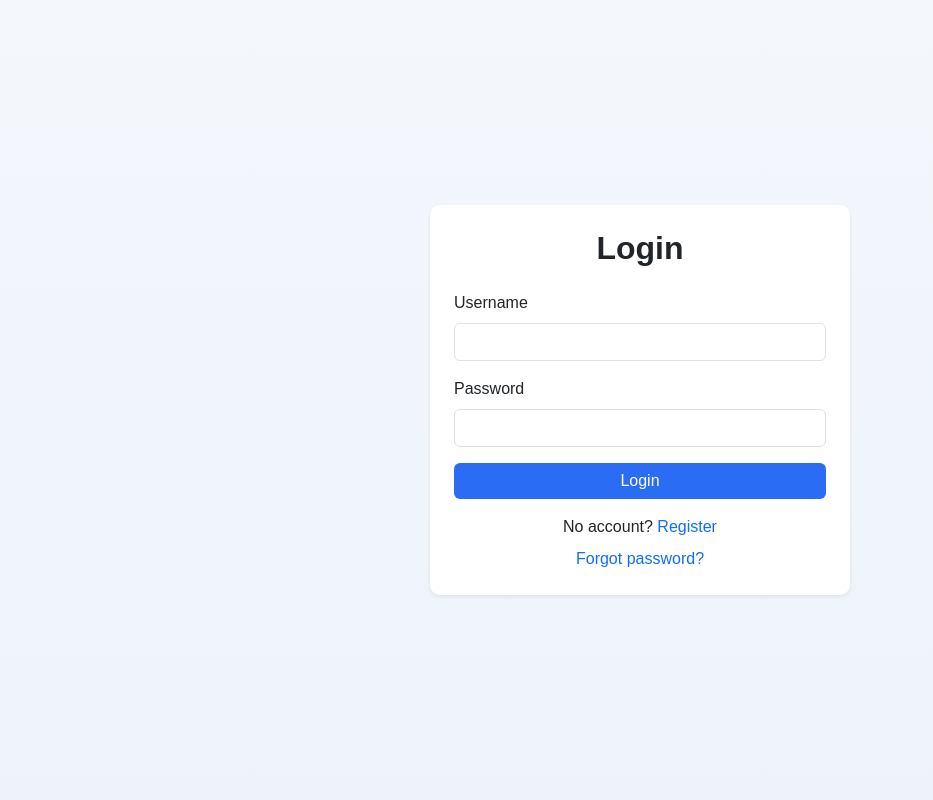
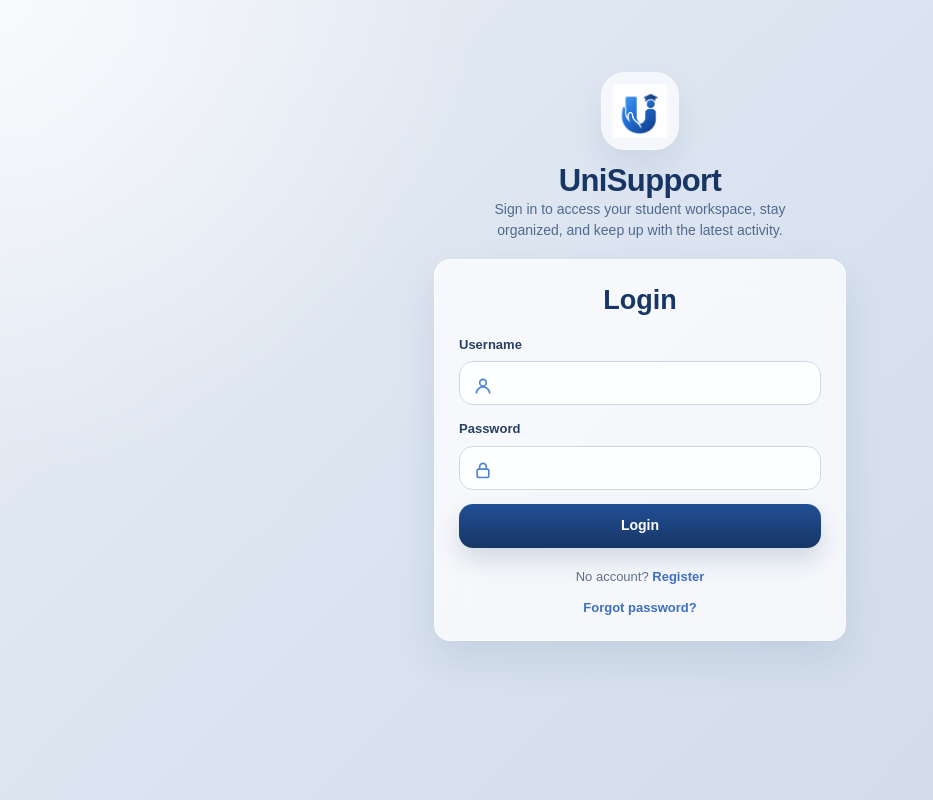
Before and after one commit to Vafeiss/University-Web-Applications-System-B, a PHP site: page /frontend/login.php in a window 1280 px wide. Shown: the whole page, without its empty margins (0-933 px from the left). Run offline with PHP 8.4, Linux system fonts and the light colour scheme; some libraries are stand-ins or nearby versions.

Commit message:
Refine admin dashboard and login page design

```diff
--- a/frontend/login.php
+++ b/frontend/login.php
@@ -95,56 +95,269 @@ if ($_SERVER["REQUEST_METHOD"] === "POST") {
 
 <!-- Custom Styles -->
 <link rel="stylesheet" href="/University-Web-Applications-System-B/frontend/assets/style.css">
+<style>
+body {
+    min-height: 100vh;
+    margin: 0;
+    font-family: Arial, Helvetica, sans-serif;
+    background:
+        radial-gradient(circle at top left, rgba(255, 255, 255, 0.72), transparent 32%),
+        linear-gradient(135deg, #e9eef6 0%, #dbe4f0 42%, #cfd9e8 100%);
+    color: #173665;
+}
+
+.login-shell {
+    min-height: 100vh;
+    display: flex;
+    align-items: flex-start;
+    justify-content: center;
+    padding: 24px 18px 32px;
+}
+
+.login-stack {
+    width: min(412px, 100%);
+    display: flex;
+    flex-direction: column;
+    align-items: center;
+    gap: 18px;
+    margin-top: clamp(18px, 6vh, 52px);
+}
+
+.login-brand {
+    display: flex;
+    flex-direction: column;
+    align-items: center;
+    gap: 12px;
+    text-align: center;
+}
+
+.login-brand-mark {
+    width: 78px;
+    height: 78px;
+    display: inline-flex;
+    align-items: center;
+    justify-content: center;
+    border-radius: 24px;
+    background: rgba(255, 255, 255, 0.68);
+    border: 1px solid rgba(255, 255, 255, 0.42);
+    box-shadow: 0 16px 32px rgba(23, 54, 101, 0.08);
+    backdrop-filter: blur(10px);
+}
+
+.login-brand-mark img {
+    width: 72%;
+    height: 72%;
+    object-fit: contain;
+}
+
+.login-brand h1 {
+    margin: 0;
+    font-size: 31px;
+    font-weight: 800;
+    letter-spacing: -0.02em;
+    color: #173665;
+}
+
+.login-brand p {
+    margin: 0;
+    max-width: 300px;
+    font-size: 14px;
+    line-height: 1.5;
+    color: #51698f;
+}
+
+.login-card {
+    width: 100%;
+    padding: 24px 24px 21px;
+    border-radius: 16px;
+    border: 1px solid rgba(255, 255, 255, 0.42);
+    background: rgba(255, 255, 255, 0.74);
+    box-shadow: 0 18px 40px rgba(23, 54, 101, 0.10);
+    backdrop-filter: blur(16px);
+}
+
+.login-card h2 {
+    margin: 0 0 18px;
+    text-align: center;
+    font-size: 27px;
+    font-weight: 800;
+    color: #173665;
+}
+
+.login-alert {
+    margin-bottom: 18px;
+    border: 1px solid #f1c0c6;
+    border-radius: 12px;
+    background: #fff3f5;
+    color: #a12d3d;
+    padding: 12px 14px;
+    font-size: 14px;
+    font-weight: 600;
+}
+
+.login-field {
+    margin-bottom: 14px;
+}
+
+.login-field label {
+    display: block;
+    margin-bottom: 7px;
+    font-size: 13px;
+    font-weight: 700;
+    color: #28405f;
+}
+
+.login-input-wrap {
+    position: relative;
+}
+
+.login-input-icon {
+    position: absolute;
+    left: 14px;
+    top: 50%;
+    width: 20px;
+    height: 20px;
+    transform: translateY(-50%);
+    color: #4e83d8;
+    pointer-events: none;
+}
+
+.login-input {
+    width: 100%;
+    height: 44px;
+    border: 1px solid #d0d7e2;
+    border-radius: 14px;
+    background: rgba(255, 255, 255, 0.9);
+    padding: 0 14px 0 44px;
+    font-size: 14px;
+    color: #1e3760;
+    outline: none;
+    transition: border-color 0.2s ease, box-shadow 0.2s ease, background 0.2s ease;
+}
+
+.login-input:focus {
+    border-color: #5d8fe0;
+    box-shadow: 0 0 0 4px rgba(93, 143, 224, 0.16);
+    background: #ffffff;
+}
+
+.login-submit {
+    width: 100%;
+    height: 44px;
+    border: none;
+    border-radius: 14px;
+    background: linear-gradient(180deg, #214f95 0%, #173665 100%);
+    color: #ffffff;
+    font-size: 14px;
+    font-weight: 700;
+    box-shadow: 0 12px 24px rgba(23, 54, 101, 0.16);
+    transition: transform 0.2s ease, box-shadow 0.2s ease, filter 0.2s ease;
+}
+
+.login-submit:hover {
+    transform: translateY(-1px);
+    box-shadow: 0 16px 28px rgba(23, 54, 101, 0.20);
+    filter: brightness(1.03);
+}
+
+.login-links {
+    margin-top: 16px;
+    display: grid;
+    gap: 7px;
+    text-align: center;
+}
+
+.login-links span {
+    color: #5f6f89;
+    font-size: 13px;
+}
+
+.login-links a {
+    color: #3f6fc0;
+    text-decoration: none;
+    font-size: 13px;
+    font-weight: 600;
+}
+
+.login-links a:hover {
+    text-decoration: underline;
+}
+
+@media (max-width: 520px) {
+    .login-card {
+        padding: 22px 18px 19px;
+    }
+
+    .login-brand h1 {
+        font-size: 28px;
+    }
+}
+</style>
 
 </head>
 
 <body>
 
-<div class="container d-flex justify-content-center align-items-center" style="min-height: 100vh;">
+<div class="login-shell">
+    <div class="login-stack">
+        <div class="login-brand">
+            <span class="login-brand-mark" aria-hidden="true">
+                <img src="/University-Web-Applications-System-B/frontend/imgs/unisupportlogo.png" alt="">
+            </span>
+            <div>
+                <h1>UniSupport</h1>
+                <p>Sign in to access your student workspace, stay organized, and keep up with the latest activity.</p>
+            </div>
+        </div>
 
-<div class="card shadow-sm" style="width: 420px;">
-
-<div class="card-body p-4">
-
-<h2 class="mb-4 text-center">Login</h2>
+        <div class="login-card">
+            <h2>Login</h2>
 
             <?php if (!empty($message)): ?>
-
-<div class="alert alert-danger">
+            <div class="login-alert">
                 <?= htmlspecialchars($message) ?>
             </div>
-
             <?php endif; ?>
 
             <form method="POST" action="">
-
-<div class="mb-3">
-<label class="form-label">Username</label>
-<input type="text" name="username" class="form-control" required>
+                <div class="login-field">
+                    <label for="loginUsername">Username</label>
+                    <div class="login-input-wrap">
+                        <span class="login-input-icon" aria-hidden="true">
+                            <svg viewBox="0 0 24 24" fill="none" stroke="currentColor" stroke-width="2">
+                                <path d="M20 21a8 8 0 0 0-16 0"></path>
+                                <circle cx="12" cy="8" r="4"></circle>
+                            </svg>
+                        </span>
+                        <input type="text" id="loginUsername" name="username" class="login-input" required>
+                    </div>
                 </div>
 
-<div class="mb-3">
-<label class="form-label">Password</label>
-<input type="password" name="password" class="form-control" required>
+                <div class="login-field">
+                    <label for="loginPassword">Password</label>
+                    <div class="login-input-wrap">
+                        <span class="login-input-icon" aria-hidden="true">
+                            <svg viewBox="0 0 24 24" fill="none" stroke="currentColor" stroke-width="2">
+                                <rect x="5" y="11" width="14" height="10" rx="2"></rect>
+                                <path d="M8 11V8a4 4 0 1 1 8 0v3"></path>
+                            </svg>
+                        </span>
+                        <input type="password" id="loginPassword" name="password" class="login-input" required>
+                    </div>
                 </div>
 
-<button type="submit" class="btn btn-primary w-100">
-Login
-</button>
-
+                <button type="submit" class="login-submit">Login</button>
             </form>
 
-<div class="text-center mt-3">
-<span>No account?</span>
+            <div class="login-links">
+                <div>
+                    <span>No account? </span>
                     <a href="/University-Web-Applications-System-B/frontend/register.php">Register</a>
                 </div>
-
-<div class="text-center mt-2">
-<a href="/University-Web-Applications-System-B/frontend/forgot_password.php">
-Forgot password?
-</a>
+                <div>
+                    <a href="/University-Web-Applications-System-B/frontend/forgot_password.php">Forgot password?</a>
                 </div>
-
+            </div>
         </div>
     </div>
 </div>
```
Lines whose indentation alone changed are shown as unchanged.
